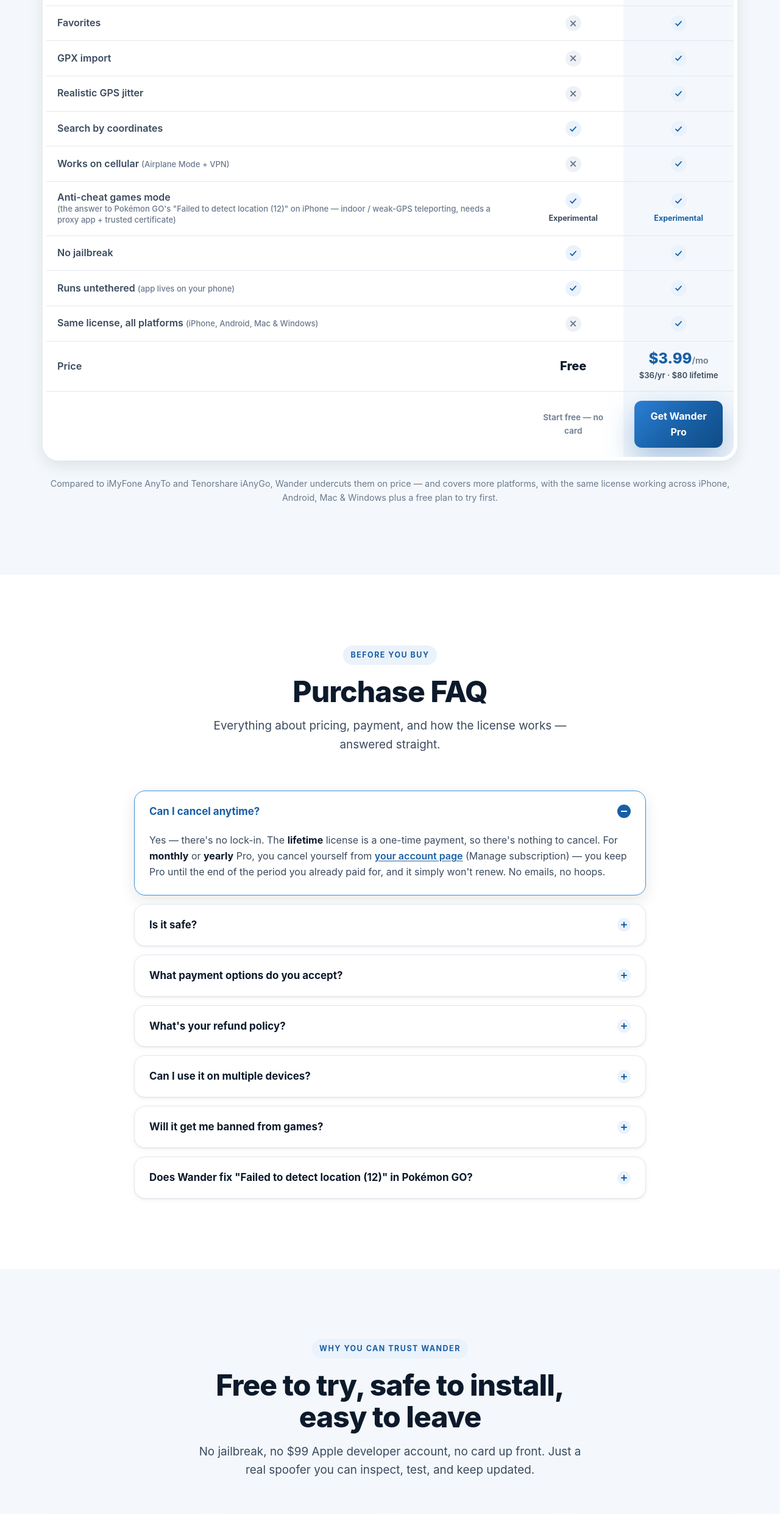
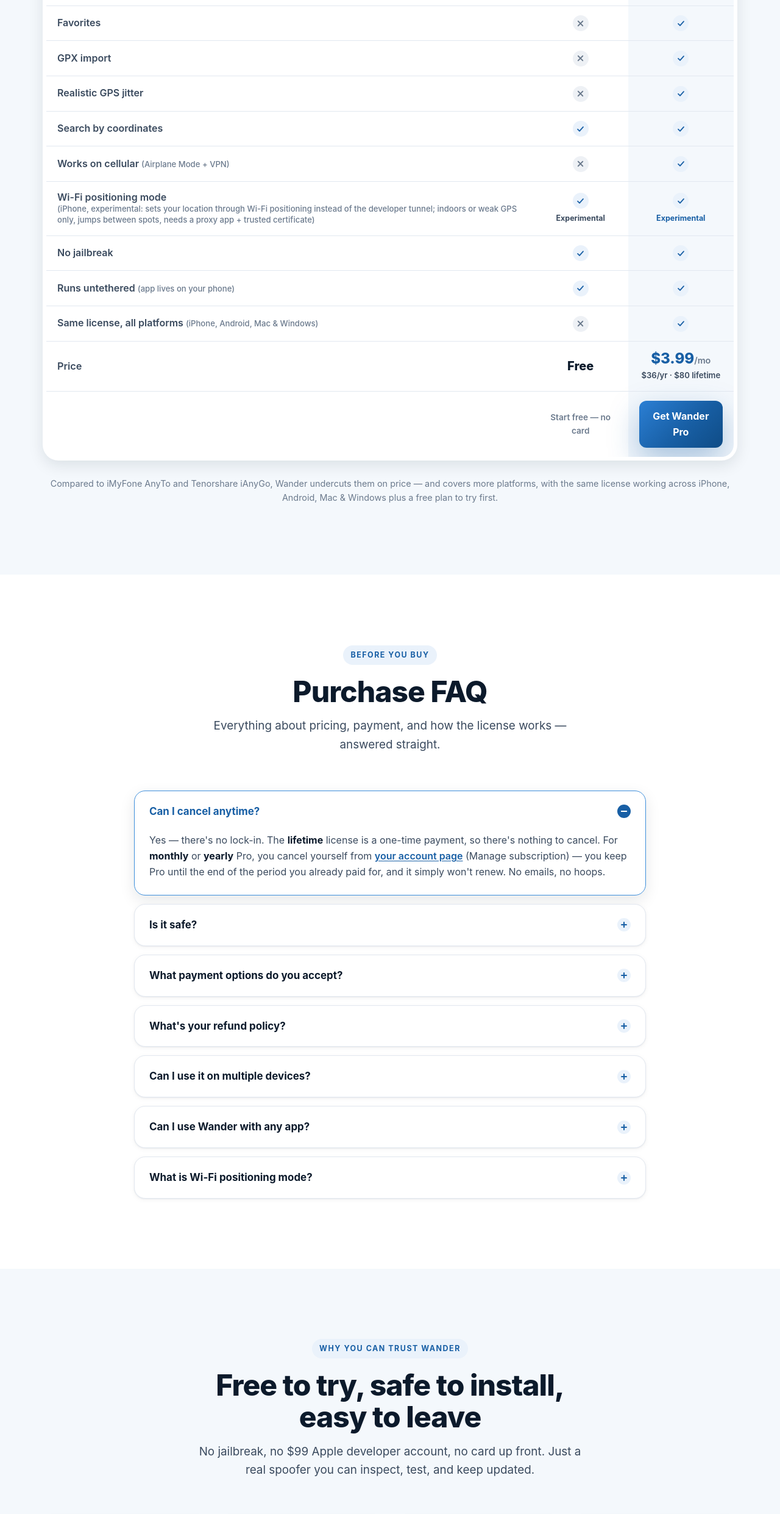
Before and after one commit to faisal-nabulsi/wander-site, a plain HTML site: page pricing/index.html in a window 1280 px wide. Shown: the part 1945-4427 px from the top of the page at 61% size. Drawn offline with Linux system fonts and the light colour scheme; no server answers.

Commit message:
Pricing: neutral wording for the Wi-Fi positioning mode and the app-rules FAQ

```diff
--- a/pricing/index.html
+++ b/pricing/index.html
@@ -226,12 +226,11 @@ setTimeout(function(){if(!window.__wanderRevealReady)document.documentElement.cl
             <td data-plan="Free plan"><span class="cmp-no"><svg viewBox="0 0 20 20" aria-hidden="true"><path d="M5 5l10 10M15 5L5 15"/></svg></span><span class="cmp-sr">No</span></td>
             <td data-plan="Wander Pro"><span class="cmp-yes"><svg viewBox="0 0 20 20" aria-hidden="true"><path d="M4 10.5l4 4 8-9"/></svg></span><span class="cmp-sr">Yes</span></td>
           </tr>
-          <!-- Error-12 row. It sits next to "no jailbreak" because both are platform-level
-               facts rather than plan perks — the mode is a free, off-by-default experimental
-               toggle, so it's Yes/Yes. The hint carries the honest limits inline; the full
-               caveats (indoor-only, proxy app + trusted certificate) live on /pokemon-go/. -->
+          <!-- Wi-Fi positioning mode row. It sits next to "no jailbreak" because both are
+               platform-level facts rather than plan perks: the mode is a free, off-by-default
+               experimental toggle, so it's Yes/Yes. The hint carries the limits inline. -->
           <tr>
-            <th scope="row">Anti-cheat games mode <span class="cmp-hint">(the answer to Pokémon GO's "Failed to detect location (12)" on iPhone — indoor / weak-GPS teleporting, needs a proxy app + trusted certificate)</span></th>
+            <th scope="row">Wi-Fi positioning mode <span class="cmp-hint">(iPhone, experimental: sets your location through Wi-Fi positioning instead of the developer tunnel; indoors or weak GPS only, jumps between spots, needs a proxy app + trusted certificate)</span></th>
             <td data-plan="Free plan">
               <span class="cmp-yes"><svg viewBox="0 0 20 20" aria-hidden="true"><path d="M4 10.5l4 4 8-9"/></svg></span>
               <span class="cmp-note">Experimental</span>
@@ -356,31 +355,28 @@ setTimeout(function(){if(!window.__wanderRevealReady)document.documentElement.cl
       <!-- 6 -->
       <div class="faq-item">
         <button class="faq-q" type="button" aria-expanded="false" onclick="faqToggle(this)">
-          <span class="faq-q-text">Will it get me banned from games?</span>
+          <span class="faq-q-text">Can I use Wander with any app?</span>
           <span class="faq-icon" aria-hidden="true"></span>
         </button>
         <div class="faq-a">
           <div class="faq-a-inner">
-            <p>Be honest with yourself here: <strong>spoofing your location can violate a game's Terms of Service</strong>, and that risk is on you. Wander gives you the tools to move realistically — cooldown timers, GPS jitter, walking speeds — but using them sensibly is your call. Play it smart.</p>
-            <p>What we can tell you precisely is what Wander <em>doesn't</em> do. PGSharp, iPogo and the old Global++ apps hand you a rebuilt copy of the game; that modified client is what gets detected, and it's what Niantic sued Global++ over (a $5&nbsp;million settlement and a permanent injunction in January 2021). <strong>Wander never modifies the game.</strong> It changes what your phone reports at the system level and leaves the real store-installed app alone. That isn't a guarantee — it's just the specific thing that ends most spoofers, and Wander doesn't do it. <a href="/pokemon-go/#no-mods">See exactly what that means →</a></p>
+            <p><strong>Every app sets its own rules about location, and following them is up to you.</strong> Some apps' Terms of Service don't allow a changed location. Check the terms of any app you plan to use with Wander, and don't use Wander where they forbid it.</p>
+            <p>Wander only changes the location your own device reports. It doesn't modify, patch or reinstall any other app, so the apps you installed from the App Store or Google Play stay exactly as they are.</p>
           </div>
         </div>
       </div>
 
-      <!-- 7 — sits right after the ban question on purpose: "Failed to detect location (12)"
-           is the objection people actually arrive with, and it's the one competitors quietly
-           don't answer. Kept precise about the LIMITS as well as the fix; overselling this
+      <!-- 7 — Wi-Fi positioning mode. Kept precise about the LIMITS: overselling this
            mode is what generates refunds. -->
       <div class="faq-item">
         <button class="faq-q" type="button" aria-expanded="false" onclick="faqToggle(this)">
-          <span class="faq-q-text">Does Wander fix "Failed to detect location (12)" in Pokémon GO?</span>
+          <span class="faq-q-text">What is Wi-Fi positioning mode?</span>
           <span class="faq-icon" aria-hidden="true"></span>
         </button>
         <div class="faq-a">
           <div class="faq-a-inner">
-            <p><strong>On iPhone, there's a mode for it — with real limits.</strong> Error 12 happens because iOS marks any location set through Apple's developer tunnel as software-simulated, and recent Pokémon GO builds reject those fixes. No reinstall fixes it, which is why the same error follows people from tool to tool.</p>
-            <p>Wander's <strong>anti-cheat games mode</strong> takes a different route: it changes what Apple's Wi-Fi positioning service reports about the networks around you, and lets iOS calculate the fix itself. A fix iOS calculated isn't flagged as simulated. There's also a one-tap <strong>"Check my spoof"</strong> self-test that reads the location iOS hands back and tells you whether it actually landed.</p>
-            <p>The honest limits: it steers network positioning, <strong>not GPS</strong>, so it holds indoors or where GPS is weak and won't work outdoors under open sky. It's built for teleporting between spots, not smooth live walking. Setting it up needs a paid proxy app from the App Store plus a certificate you install and trust, and it's marked experimental in Wander. It's included on every plan, including the free plan — <a href="/pokemon-go/#error-12">read the full limits before you buy →</a></p>
+            <p><strong>It's a second, experimental way to set your location on iPhone, and it has real limits.</strong> Normally Wander sets your location through Apple's developer tunnel. In Wi-Fi positioning mode, Wander instead changes what Apple's Wi-Fi positioning service reports about the networks around you, and iOS works out your location from that. A one-tap self-test in the app reads back the location iOS reports, so you can see whether it took.</p>
+            <p>The limits: it steers Wi-Fi positioning, <strong>not GPS</strong>, so it only holds indoors or where GPS is weak, never outdoors under open sky. It moves you from spot to spot in jumps, with no smooth live walking. Setup needs a paid proxy app from the App Store plus a certificate you install and trust. It's marked experimental in Wander and is included on every plan, including the free plan.</p>
           </div>
         </div>
       </div>
```
